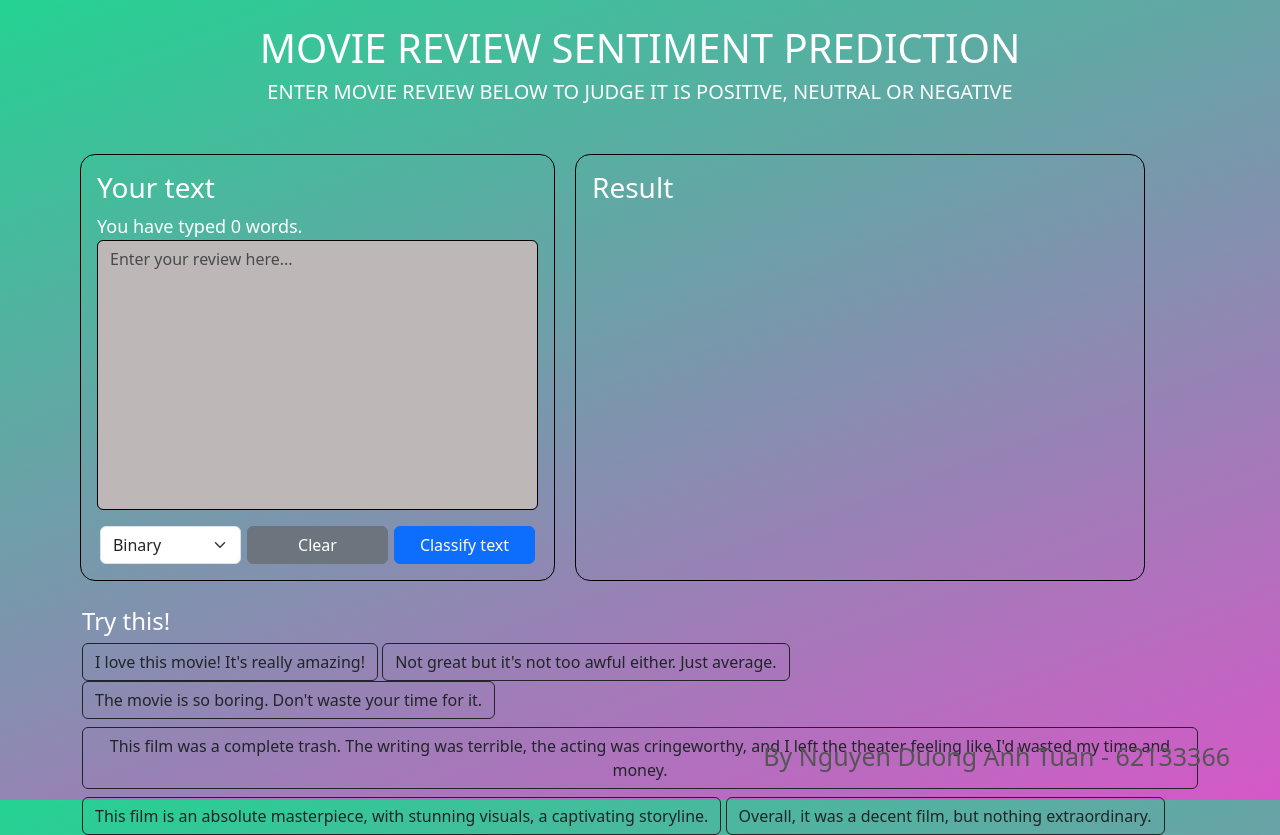
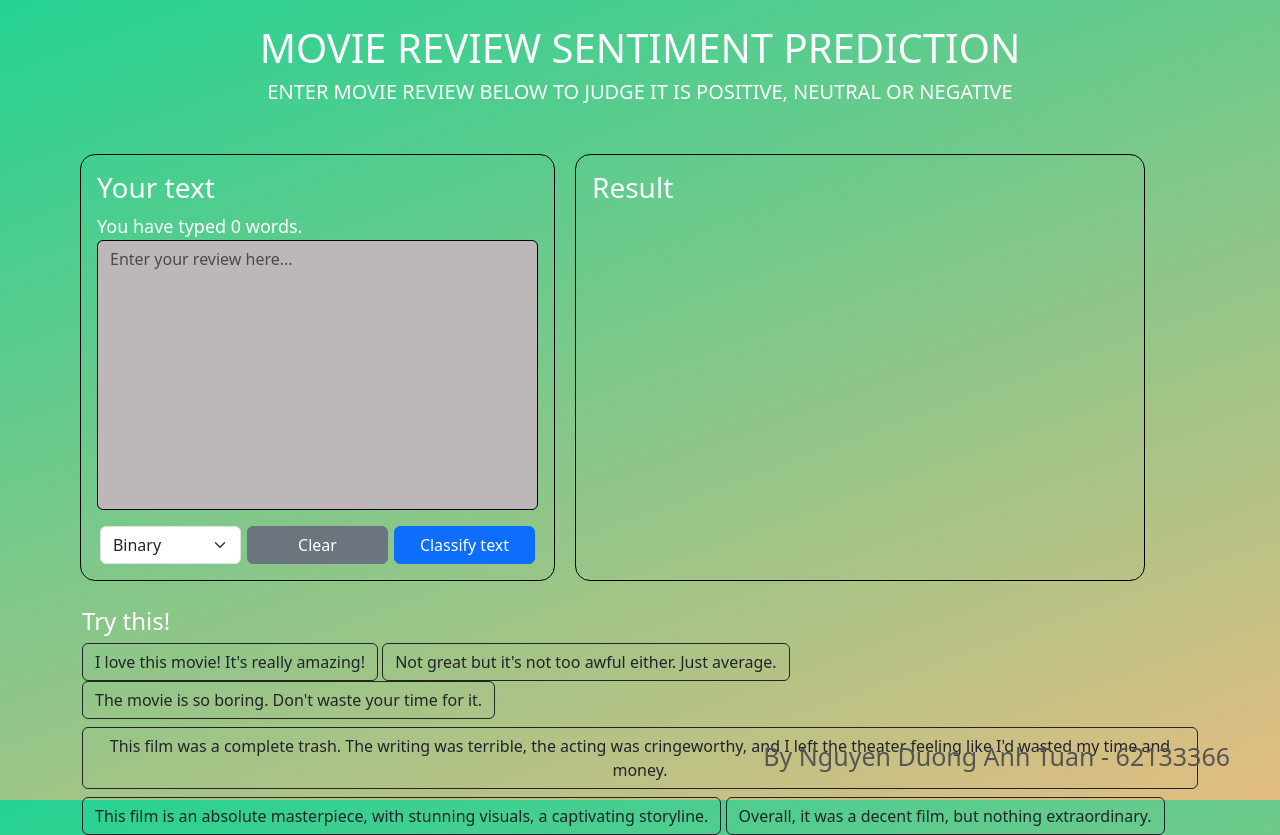
Before and after one commit to tuannguyen8531/Movie-Reviews-Classifying, a Django app: page / in a window 1280 px wide. Run offline with Django 4.2, Linux system fonts and the light colour scheme; parts of the project's set-up code (start-up, migrations or seed data) failed here and were passed over.

Commit message:
fix: change background color

```diff
--- a/sa_app/static/index/css/index.css
+++ b/sa_app/static/index/css/index.css
@@ -5,7 +5,7 @@
 }
 
 body {
-    background: linear-gradient(-20deg, #d558c8 0%, #24d292 100%);
+    background: linear-gradient(-20deg, #e4bd81 0%, #24d292 100%);
     height: 100vh;
     margin: 0;
 }
```
